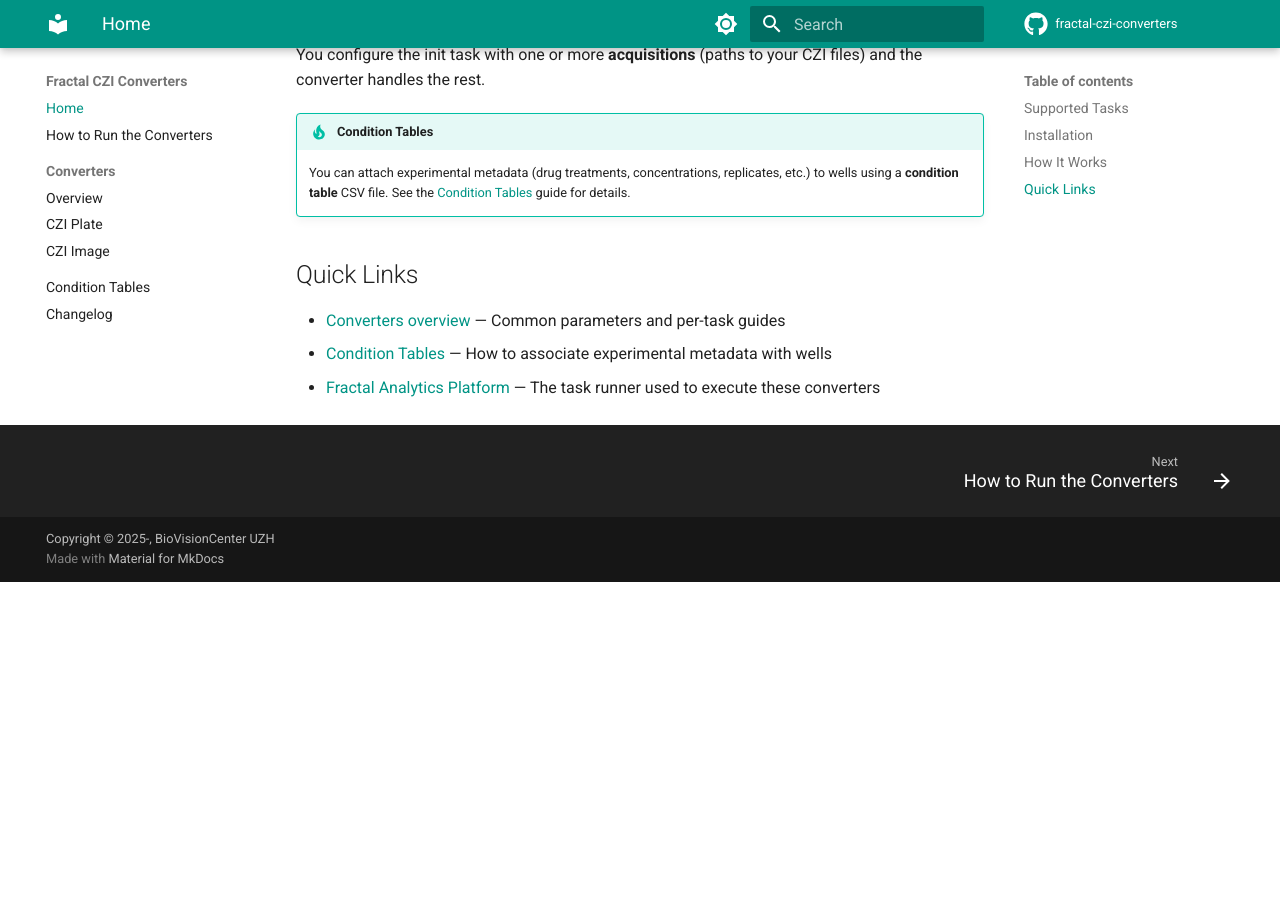
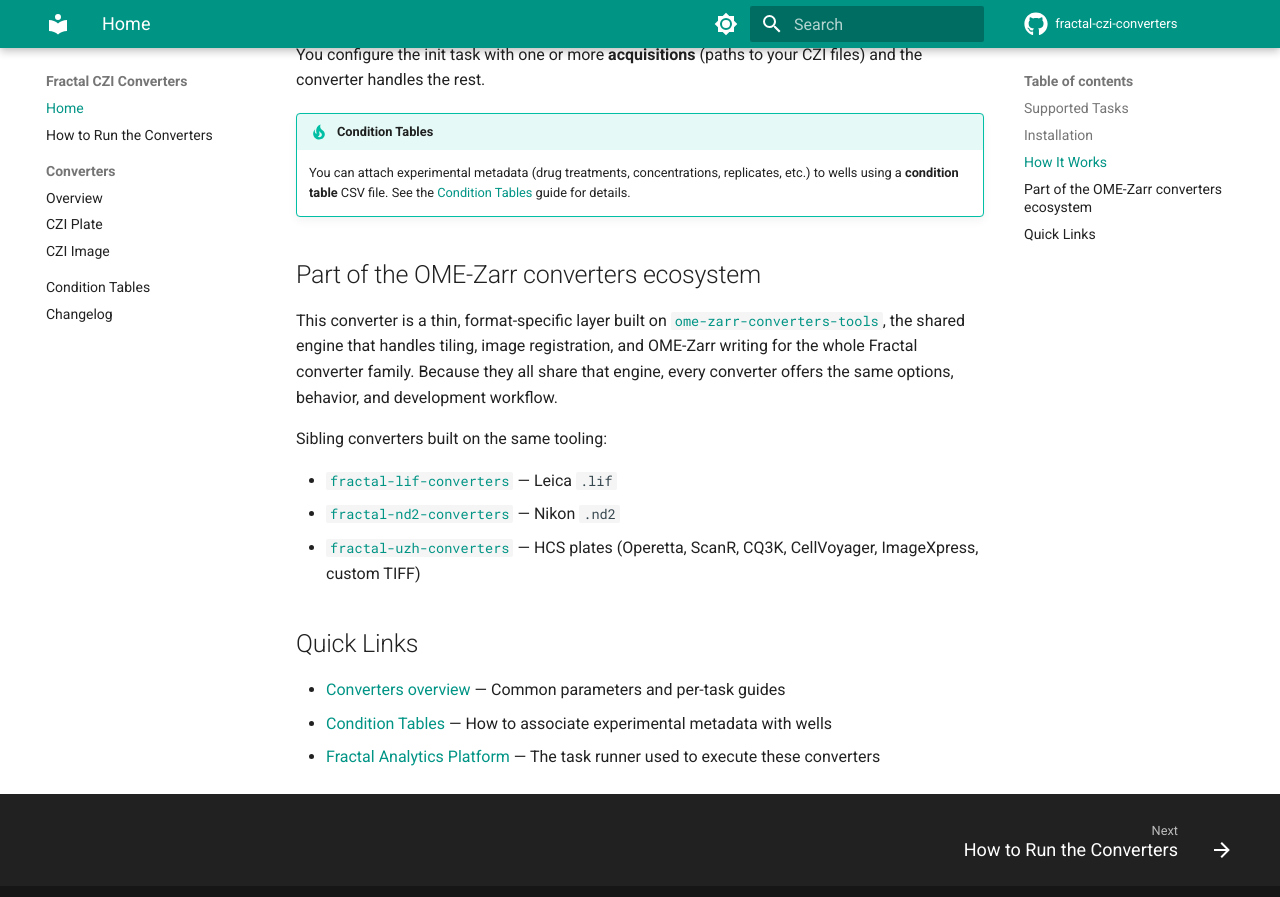
Before and after one commit to fractal-analytics-platform/fractal-czi-converters, an MkDocs documentation site: the page built from docs/index.md, in a window 1280 px wide and 900 px high, scrolled down 957 px. Shown: the top 897 px of the window. Built offline with MkDocs 1.6.1 and Material for MkDocs 9.7.7, drawn with Linux system fonts in a browser that asks for light colours; comment, search, counter and statistics services are not loaded; the version menu is left out; before the commit the page ends 1539 px from its top, so only the background shows below that.

```diff
--- a/docs/index.md
+++ b/docs/index.md
@@ -29,6 +29,20 @@ You configure the init task with one or more **acquisitions** (paths to your CZI
 !!! tip "Condition Tables"
     You can attach experimental metadata (drug treatments, concentrations, replicates, etc.) to wells using a **condition table** CSV file. See the [Condition Tables](condition_tables.md) guide for details.
 
+## Part of the OME-Zarr converters ecosystem
+
+This converter is a thin, format-specific layer built on
+[`ome-zarr-converters-tools`](https://github.com/BioVisionCenter/ome-zarr-converters-tools),
+the shared engine that handles tiling, image registration, and OME-Zarr writing for
+the whole Fractal converter family. Because they all share that engine, every
+converter offers the same options, behavior, and development workflow.
+
+Sibling converters built on the same tooling:
+
+- [`fractal-lif-converters`](https://fractal-analytics-platform.github.io/fractal-lif-converters/) — Leica `.lif`
+- [`fractal-nd2-converters`](https://fractal-analytics-platform.github.io/fractal-nd2-converters/) — Nikon `.nd2`
+- [`fractal-uzh-converters`](https://fractal-analytics-platform.github.io/fractal-uzh-converters/) — HCS plates (Operetta, ScanR, CQ3K, CellVoyager, ImageXpress, custom TIFF)
+
 ## Quick Links
 
 - [Converters overview](converters/index.md) — Common parameters and per-task guides
```
Also changed, not shown: README.md (+15 -21 lines).
